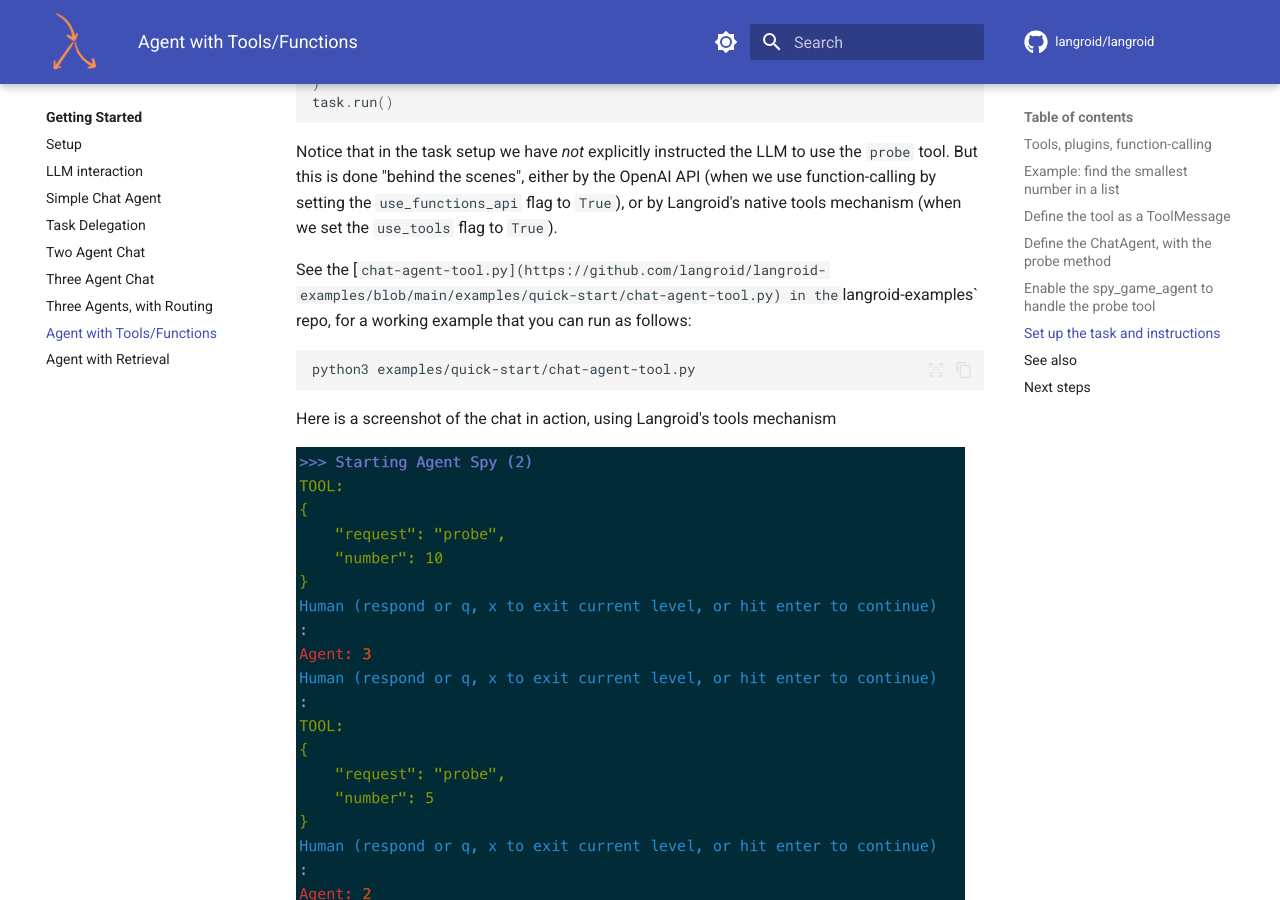
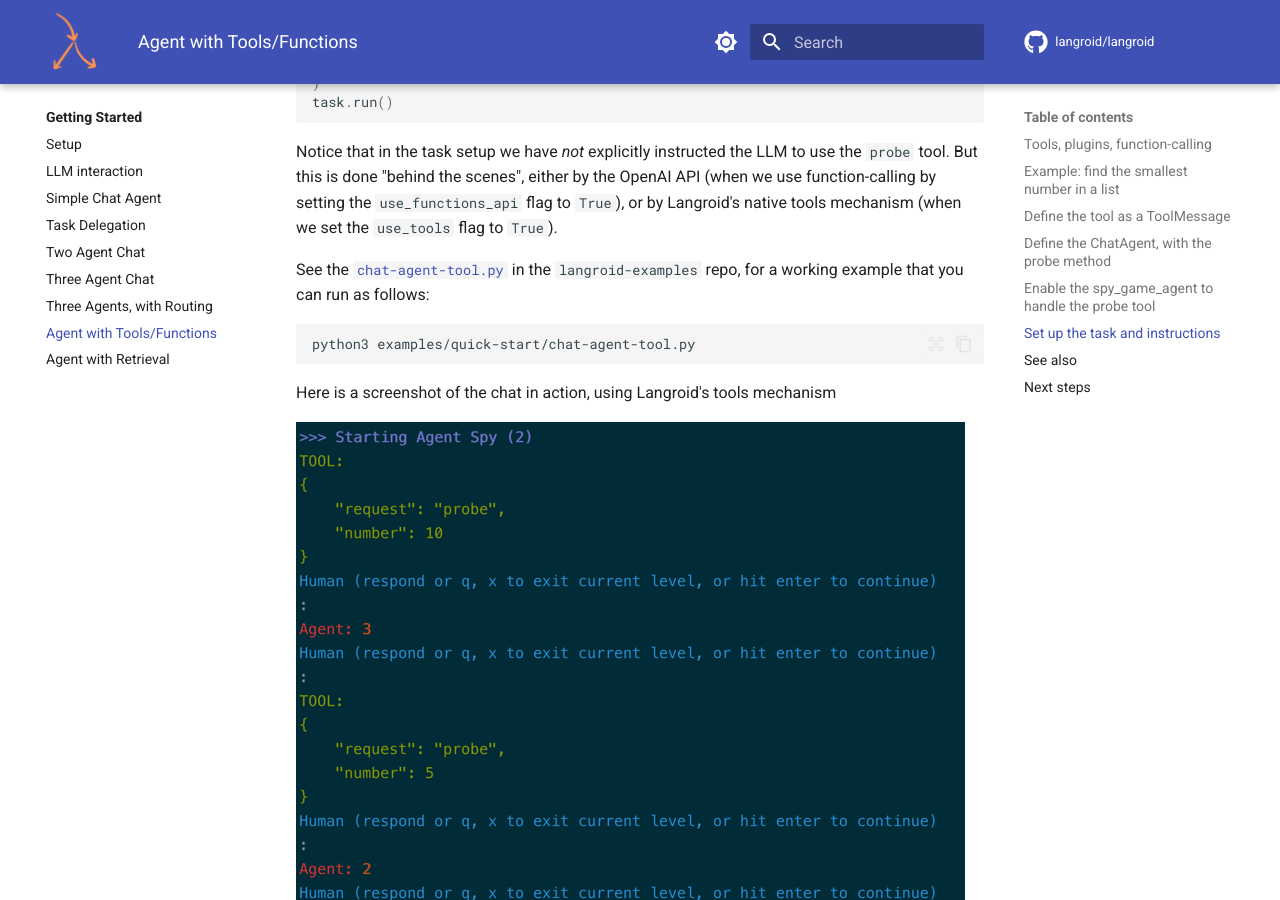
Before and after one commit to langroid/langroid, an MkDocs documentation site: the page built from docs/quick-start/chat-agent-tool.md, in a window 1280 px wide and 900 px high, scrolled down 2912 px. Built offline with MkDocs 1.6.1 and Material for MkDocs 9.7.7, drawn with Linux system fonts in a browser that asks for light colours; comment, search, counter and statistics services are not loaded.

````diff
--- a/docs/quick-start/chat-agent-tool.md
+++ b/docs/quick-start/chat-agent-tool.md
@@ -150,7 +150,7 @@ or by Langroid's native tools mechanism (when we set the `use_tools` flag to `Tr
 
 
 
-See the [`chat-agent-tool.py](https://github.com/langroid/langroid-examples/blob/main/examples/quick-start/chat-agent-tool.py)
+See the [`chat-agent-tool.py`](https://github.com/langroid/langroid-examples/blob/main/examples/quick-start/chat-agent-tool.py)
 in the `langroid-examples` repo, for a working example that you can run as follows:
 ```sh
 python3 examples/quick-start/chat-agent-tool.py
````
Also changed, not shown: README.md (+4 -1 lines).
